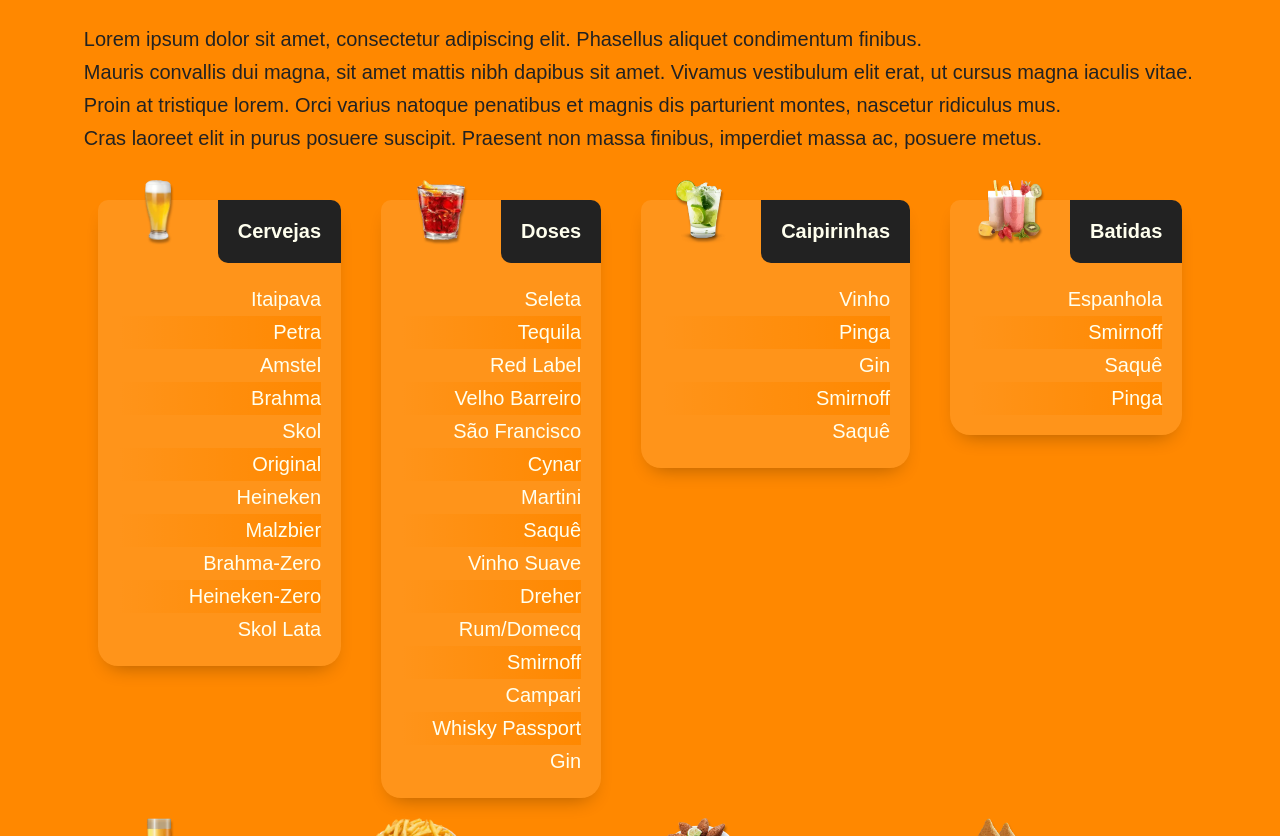
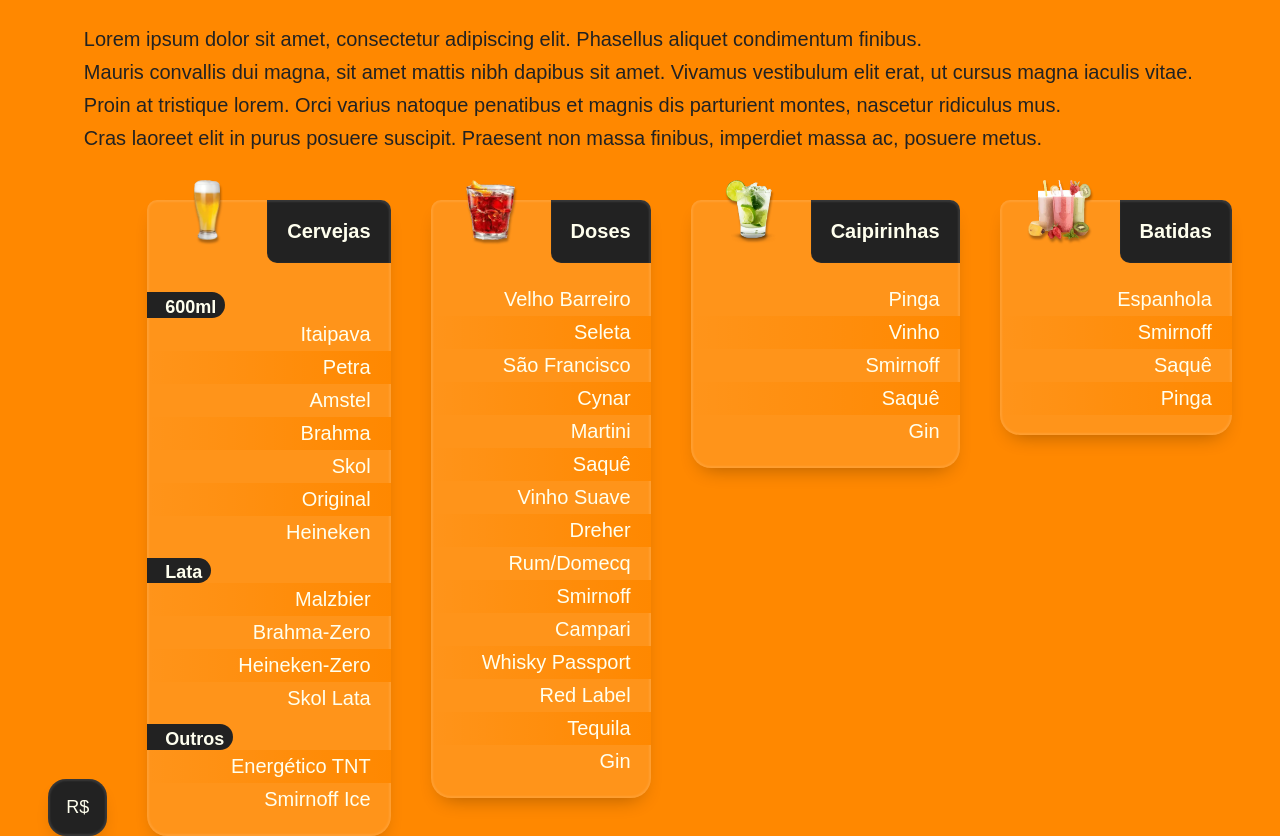
Before and after one commit to BrunoSupremo/Quiosque-Ventania, a plain HTML site: page index.html in a window 1280 px wide. Shown: the part 116-952 px from the top of the page. Drawn offline with Linux system fonts and the light colour scheme.

Commit message:
preços e subtitulos

```diff
--- a/css.css
+++ b/css.css
@@ -74,11 +74,14 @@
 	background-color: var(--iluminado);
 	color: var(--branco);
 	border-radius: .5em .5em 1em 1em;
-	box-shadow: 0px 10px 20px -10px var(--sombra);
+	box-shadow:
+	0px 10px 20px -10px var(--sombra),
+	0px 0px 2px 2px var(--iluminado) inset;
 }
 #cardapio div:hover{
 	box-shadow:
 	0px 10px 20px -10px var(--sombra),
+	0px 0px 2px 2px var(--iluminado) inset,
 	0px 0px 2px 2px var(--iluminado) inset;
 }
 #cardapio div img{
@@ -106,20 +109,57 @@
 	margin: 0;
 	margin-left: 6em;
 	border-radius: 0em 0.5em 0em 0.5em;
+	box-shadow: -1px 1px 2px 1px var(--iluminado) inset;
+}
+#cardapio div h2{
+	margin: .5em 0 0;
+	background: #222;
+	padding: 0.25em 0.5em 0 1em;
+	width: max-content;
+	border-radius: 0 1em 1em 0;
+	font-size: .9em;
 }
 
 #cardapio div ul{
 	list-style-type: none;
-	padding: 1em;
+	padding: 1em 0;
 	margin: 0;
 	text-align: right;
 }
 #cardapio div li{
-	padding: .25em 0;
+	padding: .25em 1em;
+	display: flex;
+	justify-content: space-between;
+	transition: 1s;
+	gap: 0;
 }
-#cardapio div li:nth-child(even){
+#cardapio.mostrar_preços div li{
+	gap: 2em;
+}
+#cardapio div li:nth-of-type(even){
 	background-image: linear-gradient(to right, transparent, var(--cor_principal));
 }
+#cardapio div li span:nth-child(1){
+	width: 0;
+	opacity: 0;
+	transition: 1s;
+	overflow: hidden;
+}
+#cardapio.mostrar_preços div li span:nth-child(1){
+	width: 5ch;
+	opacity: 1;
+}
+#cardapio #dinheiro{
+	border-radius: 1em;
+	position: sticky;
+	top: 2em;
+	padding: 1em;
+	background-color: #222;
+	z-index: 1;
+	font-size: .9em;
+	align-self: flex-end;
+}
+
 #map_section{
 	height: 100%;
 	width: 100%;
--- a/index.html
+++ b/index.html
@@ -19,63 +19,69 @@
 		<p>Cras laoreet elit in purus posuere suscipit. Praesent non massa finibus, imperdiet massa ac, posuere metus.</p>
 	</section>
 	<section id="cardapio">
+		<div id="dinheiro">R$</div>
 		<div id="cervejas">
 			<img src="cervejas.webp">
 			<h1>Cervejas</h1>
 			<ul>
-				<li>Itaipava</li>
-				<li>Petra</li>
-				<li>Amstel</li>
-				<li>Brahma</li>
-				<li>Skol</li>
-				<li>Original</li>
-				<li>Heineken</li>
-				<li>Malzbier</li>
-				<li>Brahma-Zero</li>
-				<li>Heineken-Zero</li>
-				<li>Skol Lata</li>
+				<h2>600ml</h2>
+				<li><span>8,00</span><span>Itaipava</span></li>
+				<li><span>10,00</span><span>Petra</span></li>
+				<li><span>10,00</span><span>Amstel</span></li>
+				<li><span>10,00</span><span>Brahma</span></li>
+				<li><span>10,00</span><span>Skol</span></li>
+				<li><span>12,00</span><span>Original</span></li>
+				<li><span>15,00</span><span>Heineken</span></li>
+				<h2>Lata</h2>
+				<li><span>8,00</span><span>Malzbier</span></li>
+				<li><span>8,00</span><span>Brahma-Zero</span></li>
+				<li><span>8,00</span><span>Heineken-Zero</span></li>
+				<li><span>6,00</span><span>Skol Lata</span></li>
+				<h2>Outros</h2>
+				<li><span>8,00</span><span>Energético TNT</span></li>
+				<li><span>10,00</span><span>Smirnoff Ice</span></li>
 			</ul>
 		</div>
 		<div id="doses">
 			<img src="doses.webp">
 			<h1>Doses</h1>
 			<ul>
-				<li>Seleta</li>
-				<li>Tequila</li>
-				<li>Red Label</li>
-				<li>Velho Barreiro</li>
-				<li>São Francisco</li>
-				<li>Cynar</li>
-				<li>Martini</li>
-				<li>Saquê</li>
-				<li>Vinho Suave</li>
-				<li>Dreher</li>
-				<li>Rum/Domecq</li>
-				<li>Smirnoff</li>
-				<li>Campari</li>
-				<li>Whisky Passport</li>
-				<li>Gin</li>
+				<li><span>7,00</span><span>Velho Barreiro</span></li>
+				<li><span>8,00</span><span>Seleta</span></li>
+				<li><span>8,00</span><span>São Francisco</span></li>
+				<li><span>8,00</span><span>Cynar</span></li>
+				<li><span>8,00</span><span>Martini</span></li>
+				<li><span>8,00</span><span>Saquê</span></li>
+				<li><span>8,00</span><span>Vinho Suave</span></li>
+				<li><span>8,00</span><span>Dreher</span></li>
+				<li><span>10,00</span><span>Rum/Domecq</span></li>
+				<li><span>10,00</span><span>Smirnoff</span></li>
+				<li><span>13,00</span><span>Campari</span></li>
+				<li><span>12,00</span><span>Whisky Passport</span></li>
+				<li><span>20,00</span><span>Red Label</span></li>
+				<li><span>25,00</span><span>Tequila</span></li>
+				<li><span>15,00</span><span>Gin</span></li>
 			</ul>
 		</div>
 		<div id="caipirinhas">
 			<img src="caipirinhas.webp">
 			<h1>Caipirinhas</h1>
 			<ul>
-				<li>Vinho</li>
-				<li>Pinga</li>
-				<li>Gin</li>
-				<li>Smirnoff</li>
-				<li>Saquê</li>
+				<li><span>15,00</span><span>Pinga</span></li>
+				<li><span>15,00</span><span>Vinho</span></li>
+				<li><span>20,00</span><span>Smirnoff</span></li>
+				<li><span>17,00</span><span>Saquê</span></li>
+				<li><span>23,00</span><span>Gin</span></li>
 			</ul>
 		</div>
 		<div id="batidas">
 			<img src="batidas.webp">
 			<h1>Batidas</h1>
 			<ul>
-				<li>Espanhola</li>
-				<li>Smirnoff</li>
-				<li>Saquê</li>
-				<li>Pinga</li>
+				<li><span>8,00</span><span>Espanhola</span></li>
+				<li><span>8,00</span><span>Smirnoff</span></li>
+				<li><span>8,00</span><span>Saquê</span></li>
+				<li><span>8,00</span><span>Pinga</span></li>
 			</ul>
 		</div>
 		<div id="sucos">
@@ -105,7 +111,7 @@
 				<li>Camarão Branco</li>
 				<li>Marisco ao Vinagrete</li>
 				<li>Manjuba</li>
-				<li>Caranguejo na Cerveja</li>
+				<li><span>60,00</span><span>Caranguejo na Cerveja</span></li>
 				<br>
 				<li>Carne Seca/Mandioca</li>
 				<li>Calabresa Acebolada</li>
@@ -115,9 +121,8 @@
 				<li>Mandioca Cremosa</li>
 				<li>Cebola Empanada</li>
 				<li>Salame</li>
-				<li>Palmito com Azeitonas</li>
-				<li>Bolinhos de Provolone</li>
-
+				<li><span>60,00</span><span>Palmito com Azeitonas</span></li>
+				<li><span>60,00</span><span>Bolinhos de Provolone</span></li>
 			</ul>
 		</div>
 		<div id="petiscos">
@@ -128,7 +133,7 @@
 				<li>Casquinha de Siri</li>
 				<li>Espeto de Cação</li>
 				<li>Espeto de Camarão</li>
-				<li>Bolinhos de Carne Seca</li>
+				<li><span>8,00</span><span>Bolinhos de Carne Seca</span></li>
 				<li>Bolinhos de Bacalhau</li>
 				<li>Bolinhos de Camarão</li>
 				<li>Pescada Inteira</li>
@@ -147,14 +152,14 @@
 				<li>Kibe</li>
 				<li>Risoles de Queijo</li>
 				<li>Risoles de Camarão</li>
-				<li>Bolinho de Bacalhau</li>
+				<li><span>8,00</span><span>Bolinho de Bacalhau</span></li>
 			</ul>
 		</div>
 		<div id="refrescos">
 			<img src="refrescos.webp">
 			<h1>Refrescos</h1>
 			<ul>
-				<li>Refrigerantes</li>
+				<li><span>5,00</span><span>Refrigerantes</span></li>
 				<li>Coco Verde</li>
 				<li>Açaí</li>
 			</ul>
```
